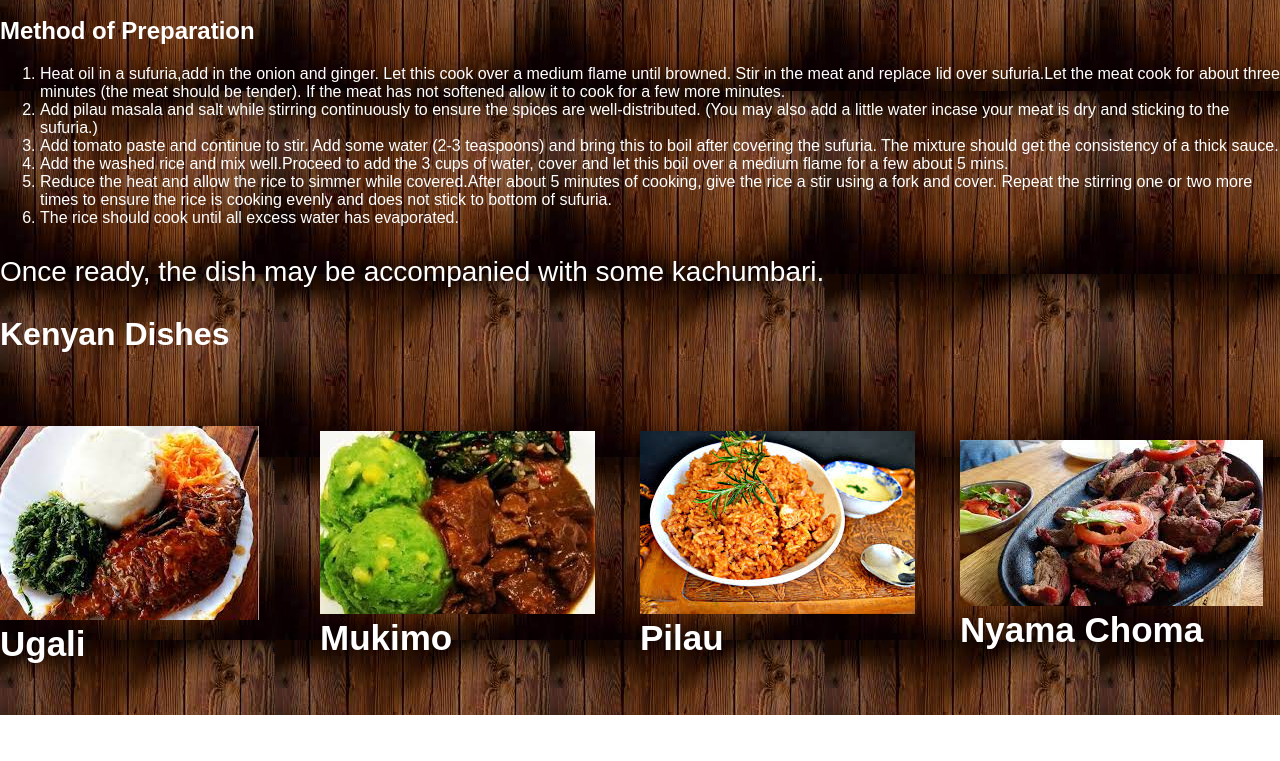
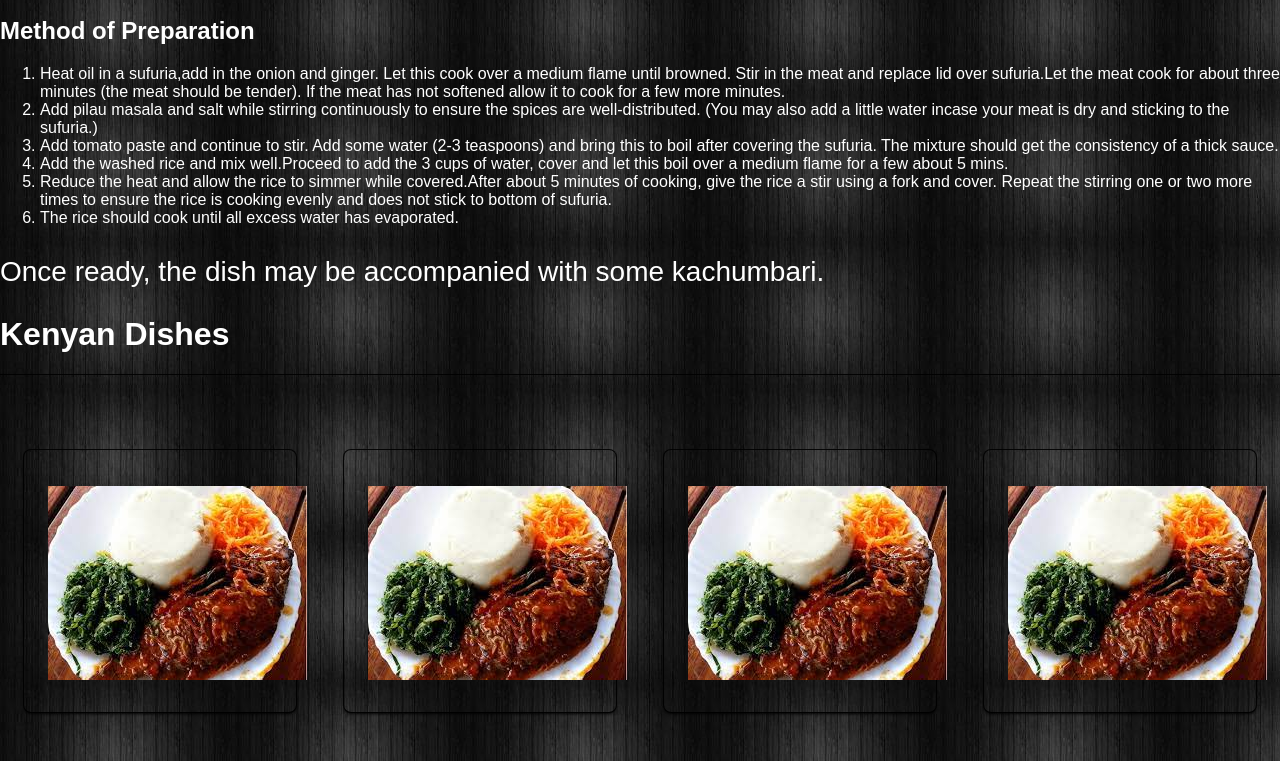
Before and after one commit to MillieMuteti/Favourite_meal, a plain HTML site: page index.html in a window 1280 px wide. Shown: the part 641-1402 px from the top of the page. Before the commit the page ends 1356 px from the top, so only its background shows below. Drawn offline with Linux system fonts and the light colour scheme; a web font is replaced by a local one.

Commit message:
finish up

```diff
--- a/index.html
+++ b/index.html
@@ -90,30 +90,35 @@
     <div class="row">
 
         <div class="col-3">
-            <img src="images/ugali.jfif" alt="">
-            <label for="ugali">Ugali</label>
+            <div class="card">
+                <img src="images/ugali.jfif" alt="">
+
+
+            </div>
 
 
             </div>
             <div class="col-3">
-                <img src="images/mokimo.jfif" alt="">
-                <label for="Mokimo">Mukimo</label>
+                <div class="card">
+                    <img src="images/ugali.jfif" alt="">
 
+                </div>
 
                 </div>
                 <div class="col-3">
-                    <img src="images/rice.jfif" alt="">
-                    <label for="pilau">Pilau</label>
+                    <div class="card">
+                        <img src="images/ugali.jfif" alt="">
 
 
                     </div>
+
+                    </div>
                     <div class="col-3">
-                        <img src="images/nyama.jfif" alt="">
-                        <label for="nyama">Nyama Choma</label>
-
+                        <div class="card">
+                            <img src="images/ugali.jfif" alt="">
 
                         </div>
-
+                    </div>
     </div>
 </div>
 
--- a/styles.css
+++ b/styles.css
@@ -14,13 +14,13 @@
  }
 
 
-
-
  .container {
    width: 100%;
    margin: auto;
    padding-top: 4%;
-   padding-bottom: 4%;
+   padding-bottom: 2%;
+    box-shadow: 0 0 0 1px rgba(0,0, 0, .9),
+   0 2px 3px 0 rgba(0,0, 0, .9);
 
  }
 
@@ -51,7 +51,7 @@
 body {
     margin: 0;
     font-family: 'Sofia', sans-serif;
-    background-image: url(images/download.jfif);
+    background-image: url(images/download\ \(1\).jfif);
     color: white;
 }
 
@@ -72,3 +72,11 @@ nav {
 section{
     color: white;
 }
+div.card{
+    display: flex;
+    margin: 24px;
+   padding: 36px 24px 32px 24px;
+    border-radius: 7px;
+   box-shadow: 0 0 0 1px rgba(0,0, 0, .9),
+   0 2px 3px 0 rgba(0,0, 0, .9);
+}
```
Also changed, not shown: images/download (1).jfif (added), 1 other file.
